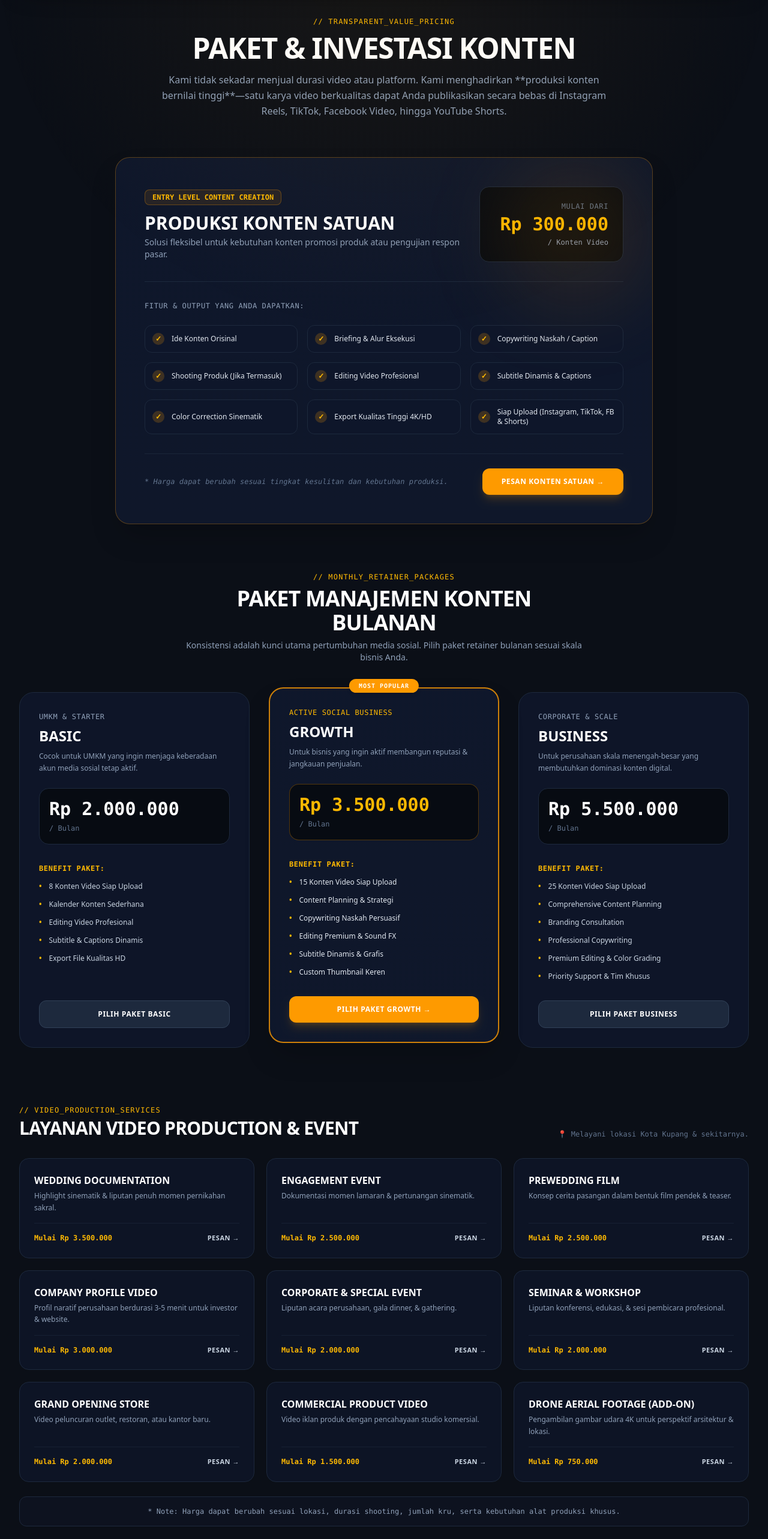
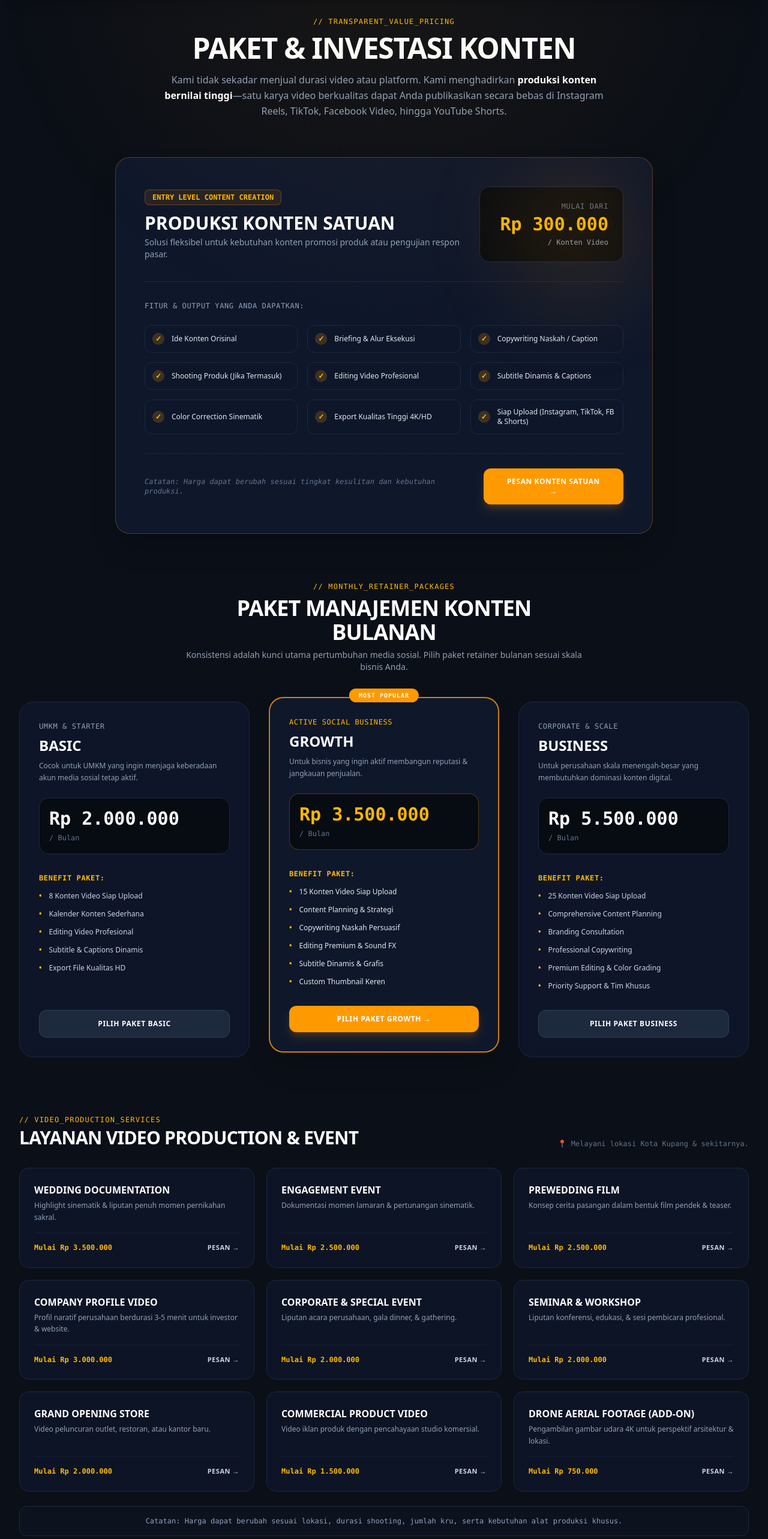
Before and after one commit to muhamadadrian210-debug/sivilize-creative, a Next.js app: page /harga in a window 1280 px wide. Shown: the part 100-2666 px from the top of the page at 60% size. Built offline with nearby package versions, Linux system fonts and the light colour scheme.

Commit message:
fix: replace raw markdown asterisks with clean JSX strong tags in Pricing page

```diff
--- a/src/app/harga/page.tsx
+++ b/src/app/harga/page.tsx
@@ -8,7 +8,7 @@ export default function HargaPage() {
   const cmoWaNumber = "6282347058055";
 
   const getWaLink = (packageName: string, price: string) => {
-    const text = `Halo Mas Shatrya Dhimar (CMO Sivilize Creative),\n\nSaya mau diskusi & order mengenai *${packageName} (${price})*.\n\nBoleh dibantu jadwal brief & alur kerjanya? Terima kasih.`;
+    const text = `Halo Mas Shatrya Dhimar (CMO Sivilize Creative),\n\nSaya mau diskusi & order mengenai ${packageName} (${price}).\n\nBoleh dibantu jadwal brief & alur kerjanya? Terima kasih.`;
     return `https://wa.me/${cmoWaNumber}?text=${encodeURIComponent(text)}`;
   };
 
@@ -64,7 +64,7 @@ export default function HargaPage() {
               Paket &amp; Investasi Konten
             </h1>
             <p className="text-slate-400 text-sm sm:text-base leading-relaxed">
-              Kami tidak sekadar menjual durasi video atau platform. Kami menghadirkan **produksi konten bernilai tinggi**—satu karya video berkualitas dapat Anda publikasikan secara bebas di Instagram Reels, TikTok, Facebook Video, hingga YouTube Shorts.
+              Kami tidak sekadar menjual durasi video atau platform. Kami menghadirkan <strong className="text-white font-bold">produksi konten bernilai tinggi</strong>—satu karya video berkualitas dapat Anda publikasikan secara bebas di Instagram Reels, TikTok, Facebook Video, hingga YouTube Shorts.
             </p>
           </div>
 
@@ -123,7 +123,7 @@ export default function HargaPage() {
 
                 <div className="mt-8 flex flex-col sm:flex-row items-center justify-between gap-4 pt-6 border-t border-slate-800/80">
                   <p className="text-slate-500 text-xs font-mono italic">
-                    * Harga dapat berubah sesuai tingkat kesulitan dan kebutuhan produksi.
+                    Catatan: Harga dapat berubah sesuai tingkat kesulitan dan kebutuhan produksi.
                   </p>
 
                   <a
@@ -339,7 +339,7 @@ export default function HargaPage() {
             </div>
 
             <div className="p-4 rounded-xl bg-slate-900/40 border border-slate-800 text-slate-400 text-xs font-mono text-center">
-              * Note: Harga dapat berubah sesuai lokasi, durasi shooting, jumlah kru, serta kebutuhan alat produksi khusus.
+              Catatan: Harga dapat berubah sesuai lokasi, durasi shooting, jumlah kru, serta kebutuhan alat produksi khusus.
             </div>
           </div>
 
@@ -428,7 +428,7 @@ export default function HargaPage() {
                 Kenapa Investasi Konten Kami Seperti Ini?
               </h2>
               <p className="text-slate-400 text-xs sm:text-sm mt-3 leading-relaxed">
-                Di Sivilize Creative, Anda tidak hanya membayar proses teknis mengedit video. Anda berinvestasi pada **proses kreatif profesional berstandar korporat** yang menjamin reputasi brand Anda terlihat kredibel.
+                Di Sivilize Creative, Anda tidak hanya membayar proses teknis mengedit video. Anda berinvestasi pada <strong className="text-white font-bold">proses kreatif profesional berstandar korporat</strong> yang menjamin reputasi brand Anda terlihat kredibel.
               </p>
             </div>
 
```
